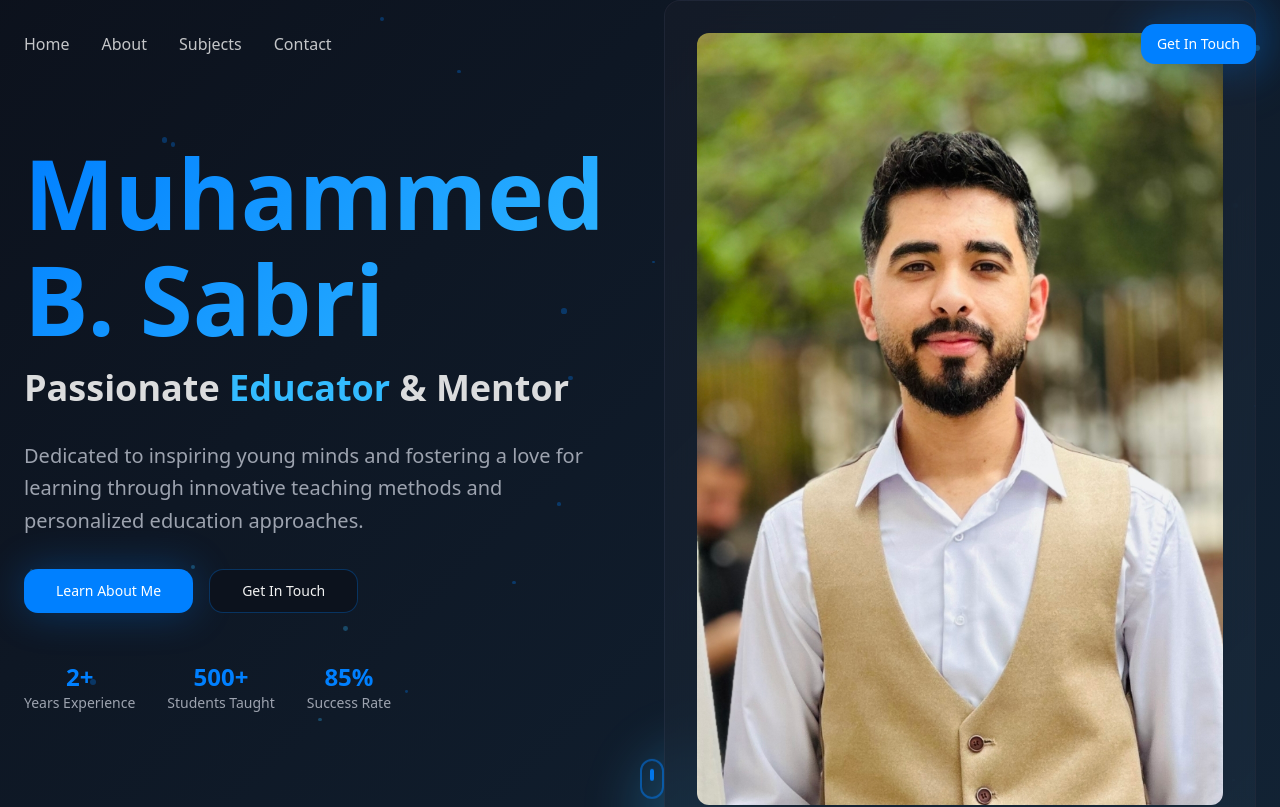
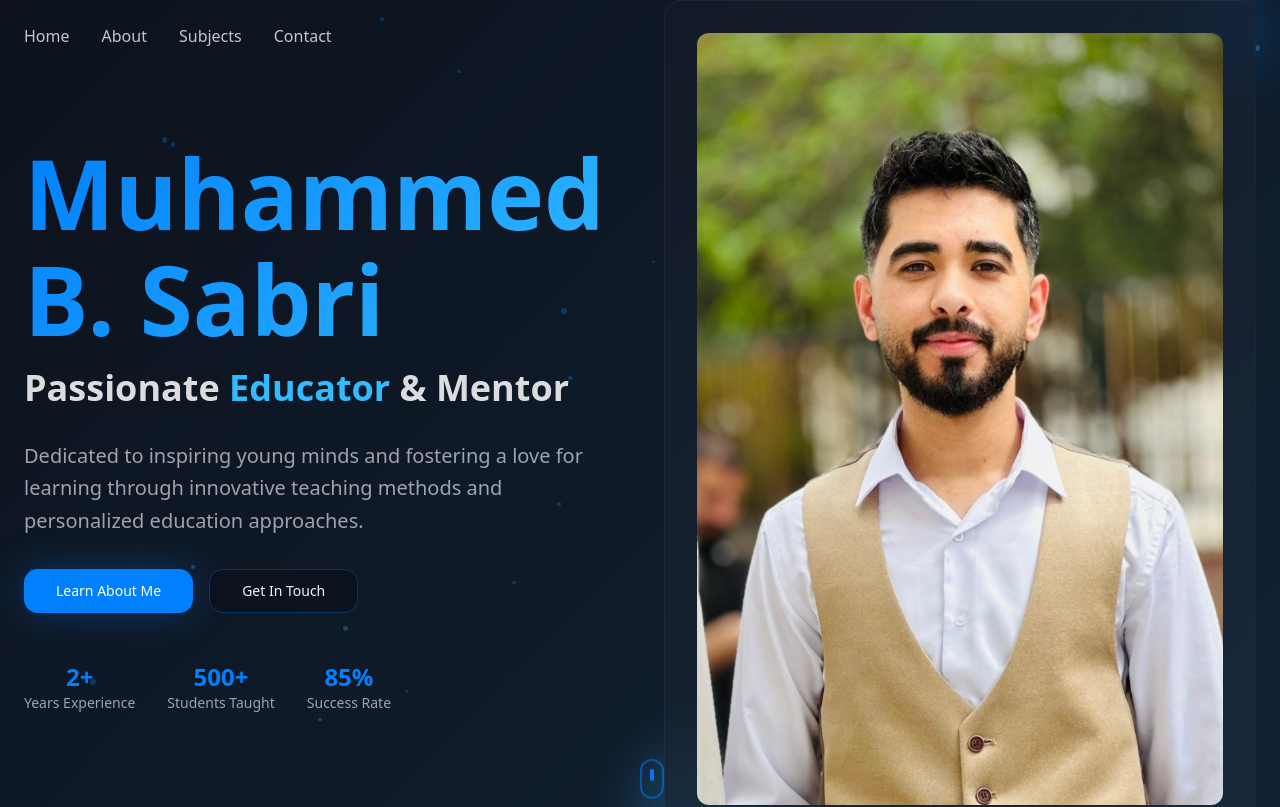
Before and after one commit to Blendddd/muhammed, a React (Vite) app: page / in a window 1280 px wide. Shown: the top 807 px of the page. Built offline with nearby package versions, Linux system fonts and the light colour scheme.

Commit message:
Remove "Get In Touch" button
Removed the "Get In Touch" button from the top right of the navigation bar.

```diff
--- a/src/components/Navigation.tsx
+++ b/src/components/Navigation.tsx
@@ -77,13 +77,6 @@ const Navigation = () => {
           </Sheet>
         </div>
 
-        {/* Desktop Get In Touch Button */}
-        <Button
-          onClick={() => scrollToSection("contact")}
-          className="hidden md:block bg-primary hover:bg-primary/90 text-primary-foreground glow-effect hover:animate-pulse-glow transition-all duration-300"
-        >
-          Get In Touch
-        </Button>
       </div>
     </nav>
   );
```
